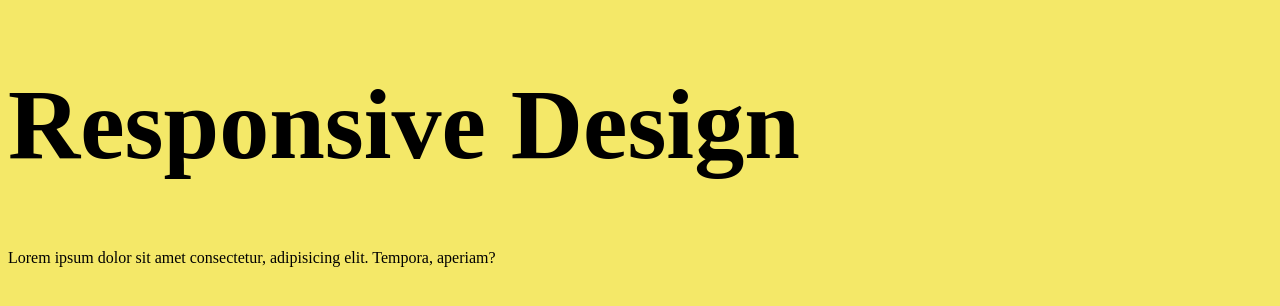
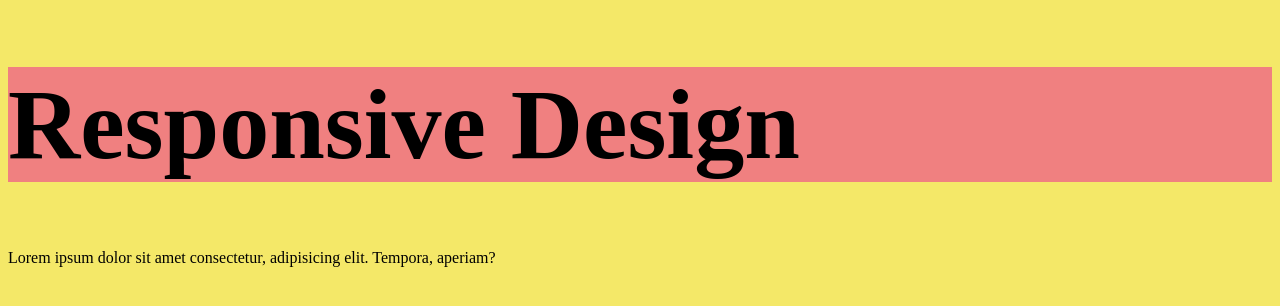
Before and after one commit to Deepak-Kr19/Deepak-Kr19.github.io, a plain HTML site: page CSS/index3.html in a window 1280 px wide. Drawn offline with Linux system fonts and the light colour scheme.

Commit message:
updated bg color

```diff
--- a/CSS/index3.html
+++ b/CSS/index3.html
@@ -11,6 +11,7 @@
             }
             h1{
                 font-size: 20px;
+                background-color: aqua;
             }
         }
         @media screen and (min-width: 600px) {
@@ -19,6 +20,7 @@
             }
             h1{
                 font-size: 50px;
+                background-color: lightgreen;
             }
         }
         @media screen and (min-width: 1000px) {
@@ -27,6 +29,7 @@
             }
             h1{
                 font-size: 100px;
+                background-color: lightcoral;
             }
         }
 
```
